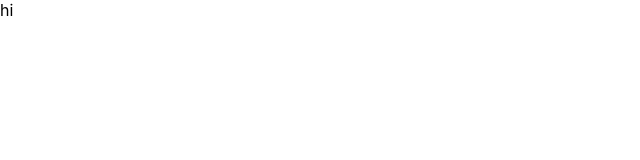
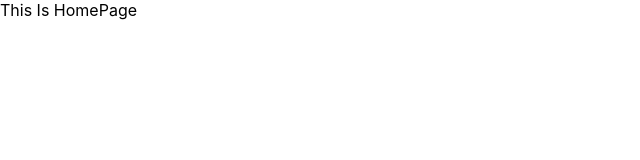
Before and after one commit to kishenkumar4018/box-office, a React (Create React App) app: page / in a window 1280 px wide. Shown: the top 160 px of the page, without its empty margins (0-640 px from the left). Built offline with nearby package versions, Linux system fonts and the light colour scheme.

Commit message:
added react-router

```diff
--- a/package.json
+++ b/package.json
@@ -8,6 +8,8 @@
     "@testing-library/user-event": "^12.6.3",
     "react": "^17.0.1",
     "react-dom": "^17.0.1",
+    "react-router": "^5.2.0",
+    "react-router-dom": "^5.2.0",
     "react-scripts": "4.0.2",
     "web-vitals": "^1.1.0"
   },
--- a/src/App.js
+++ b/src/App.js
@@ -1,7 +1,20 @@
 import React from "react";
+import { Switch, Route } from "react-router-dom";
 
 function App() {
-  return <div>hi</div>;
+  return (<Switch>
+    <Route exact path="/" >
+        This Is HomePage
+    </Route>
+    <Route exact path="/Starred" >
+        This Is Starred
+    </Route>
+    <Route>
+      <h1 ><center>Page Not Found</center></h1>
+    </Route>
+
+  </Switch>
+  );
 }
 
 export default App;
--- a/src/index.js
+++ b/src/index.js
@@ -1,10 +1,15 @@
 import React from "react";
 import ReactDOM from "react-dom";
+import{BrowserRouter} from "react-router-dom";
 import "./index.css";
 import App from "./App";
 import * as serviceWorker from "./serviceWorker";
 
-ReactDOM.render(<App />, document.getElementById("root"));
+ReactDOM.render(
+    <BrowserRouter>
+<App />
+</BrowserRouter>,
+ document.getElementById("root"));
 
 // If you want your app to work offline and load faster, you can change
 // unregister() to register() below. Note this comes with some pitfalls.
```
Also changed, not shown: 1 other file (tests, documents, lock files or other folders).
